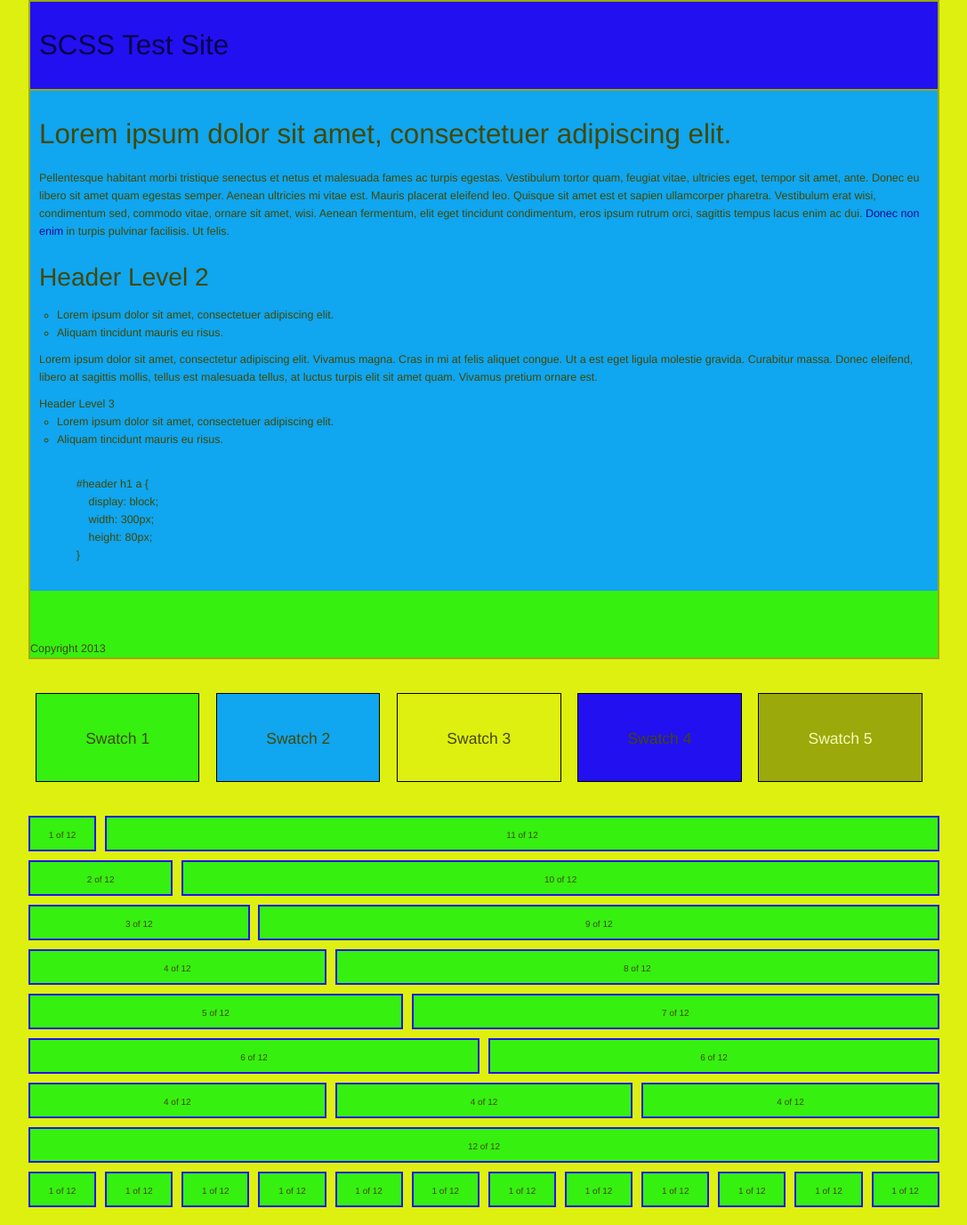
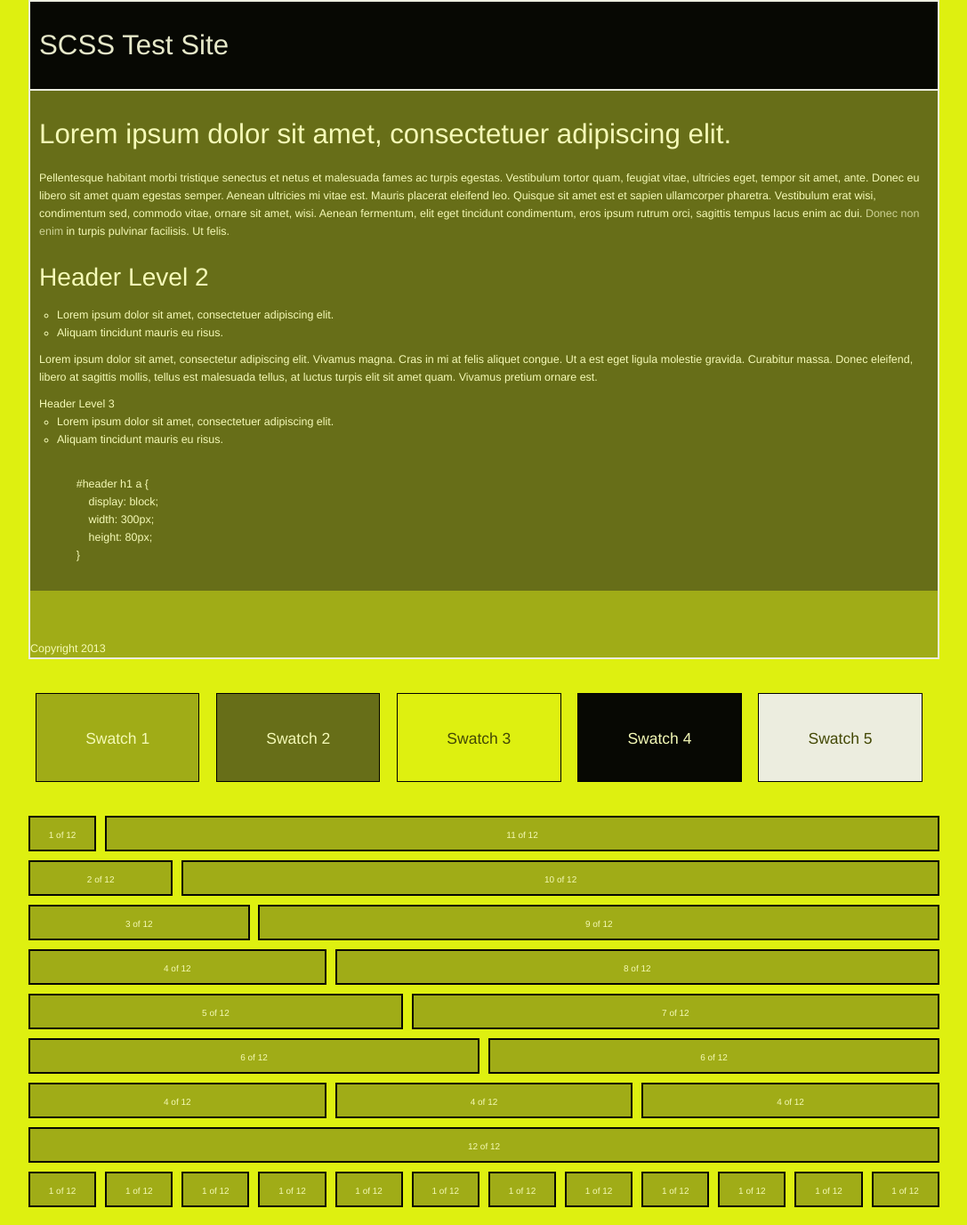
Before and after one commit to voodooGQ/scss_color_theory, a PHP site: page / in a window 1280 px wide. Shown: the whole page at 89% size, without its empty margins (96-1183 px from the left). Run offline with PHP 8.4, Linux system fonts and the light colour scheme; some web fonts are replaced.

Commit message:
Added logic for responsive breakpoints

```diff
--- a/assets/styles/css/screen.css
+++ b/assets/styles/css/screen.css
@@ -106,7 +106,7 @@ Site Variables
 /*
  * Palette Style
  *
- * Options: complimentary, analogous, triad, shades, split-complimentary, square {TODO: tetradic}
+ * Options: monochromatic, complimentary, analogous, triad, shades, split-complimentary, square
  */
 /**
  * Grid System Variables
@@ -175,6 +175,15 @@ Color Functions
  * @return {string}
  */
 /*
+ * Monochromatic function
+ * Returns various shades of the base supplied color
+ *
+ * @param {string} $color The base color
+ * @param {int} $swatch The swatch color modifier (default 3)
+ * @param {boolean} $brighten Whether we should brighten the color palette
+ * @return {string}
+ */
+/*
  * Split-Complimentary Color function
  * Returns Split-Complimentary palette of the base supplied color
  *
@@ -214,7 +223,7 @@ Site Variables
 /*
  * Palette Style
  *
- * Options: complimentary, analogous, triad, shades, split-complimentary, square {TODO: tetradic}
+ * Options: monochromatic, complimentary, analogous, triad, shades, split-complimentary, square
  */
 /**
  * Grid System Variables
@@ -292,6 +301,24 @@ Grid system calculator. Will define in px or % based on if responsive is chosen
   width: 100%;
 }
 
+@media all and (max-width: 1024px) {
+  .grid-col {
+    width: 50%;
+  }
+
+  .grid-col + .grid-col {
+    margin-left: 0;
+  }
+}
+@media all and (max-width: 480px) {
+  .grid-col {
+    width: 100%;
+  }
+
+  .grid-col + .grid-col {
+    margin-left: 0;
+  }
+}
 /**
  * Grid Wrapper mixin to set max-width and regular width
  */
@@ -337,36 +364,36 @@ ul, ol {
 }
 
 .wrapper {
-  background-color: #10a6f0;
-  color: #434805;
-  border: 2px solid #9ca90b;
+  background-color: #676e18;
+  color: #f5fab7;
+  border: 2px solid #eceddf;
   width: 1024px;
   margin: 0 auto;
   font-size: 1.25em;
 }
 .wrapper a {
   text-decoration: none;
-  color: #140990;
+  color: #ccd194;
 }
 .wrapper a:hover {
-  color: #4e3ff3;
+  color: #888f3d;
 }
 .wrapper code {
   font-family: "Droid Sans Mono" sans-serif;
 }
 
 .header {
-  background-color: #2210f0;
-  border-bottom: 2px solid #9ca90b;
-  color: #0a0548;
+  background-color: #070803;
+  border-bottom: 2px solid #eceddf;
+  color: #e6e8c9;
   padding: 10px;
 }
 
 .footer {
   height: 75px;
-  background: #36f010;
+  background: #a0ac17;
   padding-top: 55px;
-  color: #434805;
+  color: #f5fab7;
 }
 
 .content {
@@ -390,13 +417,13 @@ ul, ol {
 }
 
 .swatch-1 {
-  background-color: #36f010;
-  color: #434805;
+  background-color: #a0ac17;
+  color: #f5fab7;
 }
 
 .swatch-2 {
-  background-color: #10a6f0;
-  color: #434805;
+  background-color: #676e18;
+  color: #f5fab7;
 }
 
 .swatch-3 {
@@ -405,13 +432,13 @@ ul, ol {
 }
 
 .swatch-4 {
-  background-color: #2210f0;
-  color: #434805;
+  background-color: #070803;
+  color: #f5fab7;
 }
 
 .swatch-5 {
-  background-color: #9ca90b;
-  color: #f5fab7;
+  background-color: #eceddf;
+  color: #434805;
 }
 
 .wrapper_grid {
@@ -425,10 +452,37 @@ ul, ol {
 }
 
 .grid-col {
-  background-color: #36f010;
-  color: #434805;
+  background-color: #a0ac17;
+  color: #f5fab7;
   height: 40px;
   text-align: center;
   padding-top: 10px;
-  border: 2px solid #2210f0;
+  border: 2px solid #070803;
 }
+
+/* ---------------------------------------------------------------------
+Original Author: Shane Smith
+
+Responsive Breakpoint sheets
+------------------------------------------------------------------------ */
+/* ---------------------------------------------------------------------
+Original Author: Shane Smith
+
+Target Browsers: All
+Media Type: Screen, Projection
+Width: Large Breakpoint
+------------------------------------------------------------------------ */
+/* ---------------------------------------------------------------------
+Original Author: Shane Smith
+
+Target Browsers: All
+Media Type: Screen, Projection
+Width: Medium Breakpoint
+------------------------------------------------------------------------ */
+/* ---------------------------------------------------------------------
+Original Author: Shane Smith
+
+Target Browsers: All
+Media Type: Screen, Projection
+Width: Small Breakpoint
+------------------------------------------------------------------------ */
--- /dev/null
+++ b/assets/styles/scss/breakpoints/_breakpoint_import.scss
@@ -0,0 +1,9 @@
+/* ---------------------------------------------------------------------
+Original Author: Shane Smith
+
+Responsive Breakpoint sheets
+------------------------------------------------------------------------ */
+
+@import 'screen_large.scss';
+@import 'screen_medium.scss';
+@import 'screen_small.scss';
--- /dev/null
+++ b/assets/styles/scss/breakpoints/_screen_large.scss
@@ -0,0 +1,14 @@
+/* ---------------------------------------------------------------------
+Original Author: Shane Smith
+
+Target Browsers: All
+Media Type: Screen, Projection
+Width: Large Breakpoint
+------------------------------------------------------------------------ */
+
+@if($responsive == true) {
+    @media all and (min-width: ($breakpoint_medium + 1)) {
+
+
+    }
+}
--- /dev/null
+++ b/assets/styles/scss/breakpoints/_screen_medium.scss
@@ -0,0 +1,13 @@
+/* ---------------------------------------------------------------------
+Original Author: Shane Smith
+
+Target Browsers: All
+Media Type: Screen, Projection
+Width: Medium Breakpoint
+------------------------------------------------------------------------ */
+
+@if($responsive == true) {
+    @media all and (min-width: ($breakpoint_small + 1)) {
+
+    }
+}
--- /dev/null
+++ b/assets/styles/scss/breakpoints/_screen_small.scss
@@ -0,0 +1,13 @@
+/* ---------------------------------------------------------------------
+Original Author: Shane Smith
+
+Target Browsers: All
+Media Type: Screen, Projection
+Width: Small Breakpoint
+------------------------------------------------------------------------ */
+
+@if($responsive == true) {
+    @media all and (max-width: $breakpoint_small) {
+
+    }
+}
--- a/assets/styles/scss/partials/_color_functions.scss
+++ b/assets/styles/scss/partials/_color_functions.scss
@@ -189,6 +189,38 @@ Color Functions
 }
 
 /*
+ * Monochromatic function
+ * Returns various shades of the base supplied color
+ *
+ * @param {string} $color The base color
+ * @param {int} $swatch The swatch color modifier (default 3)
+ * @param {boolean} $brighten Whether we should brighten the color palette
+ * @return {string}
+ */
+@function monochromatic_color($color: $base_color, $swatch: 3) {
+    $hue: hue($color);
+    $saturation: saturation($color);
+    $lightness: lightness($color);
+    $shade_modifier: 5;
+
+    @if($swatch == 1) {
+        $saturation: $saturation - ($shade_modifier * 2);
+        $lightness: $lightness - $shade_modifier;
+    } @else if ($swatch == 2) {
+        $saturation: $saturation - $shade_modifer;
+        $lightness: $lightness - ($shade_modifier * 2);
+    } @else if ($swatch == 4) {
+        $saturation: $saturation + $shade_modifier;
+        $saturation: $saturation + ($shade_modifier * 2);
+    } @else if ($swatch == 5) {
+        $saturation: $saturation + ($shade_modifier * 2);
+        $lightness: $lightness + $shade_modifier;
+    }
+
+    @return hsl($hue, percentage_limits($saturation, false), percentage_limits($lightness, false));
+}
+
+/*
  * Split-Complimentary Color function
  * Returns Split-Complimentary palette of the base supplied color
  *
--- a/assets/styles/scss/partials/_color_variables.scss
+++ b/assets/styles/scss/partials/_color_variables.scss
@@ -59,4 +59,10 @@ $swatch-5: $base_color;
     $swatch-4: tetradic_color($base_color, 4, $brighten);
     $swatch-5: tetradic_color($base_color, 5, $brighten);
 
+} @else if $palette_style == 'monochromatic' {
+    $swatch-1: monochromatic_color($base_color, 1, $brighten);
+    $swatch-2: monochromatic_color($base_color, 2, $brighten);
+    $swatch-4: tetradic_color($base_color, 4, $brighten);
+    $swatch-5: tetradic_color($base_color, 5, $brighten);
+
 }
--- a/assets/styles/scss/partials/_grid.scss
+++ b/assets/styles/scss/partials/_grid.scss
@@ -47,6 +47,31 @@ $grid_width: 0;
 
 }
 
+@if($responsive == true) {
+    // Breakpoint shifts for grid $medium
+    @if($grid_break_at_medium == true) {
+        @media all and (max-width: ($breakpoint_medium)) {
+            .grid-col {
+                width: 50%;
+            }
+
+            .grid-col + .grid-col {
+                margin-left: 0;
+            }
+        }
+    }
+    // Breakpoint shifts for grid $small
+    @media all and (max-width: $breakpoint_small) {
+      .grid-col {
+        width: 100%;
+      }
+
+      .grid-col + .grid-col {
+        margin-left: 0;
+      }
+    }
+}
+
 /**
  * Grid Wrapper mixin to set max-width and regular width
  */
--- a/assets/styles/scss/partials/_variables.scss
+++ b/assets/styles/scss/partials/_variables.scss
@@ -19,15 +19,17 @@ $tint_adjustment_percentage: 15;
 /*
  * Palette Style
  *
- * Options: complimentary, analogous, triad, shades, split-complimentary, square {TODO: tetradic}
+ * Options: monochromatic, complimentary, analogous, triad, shades, split-complimentary, square
  */
+
+// $palette_style: 'monochromatic'
 // $palette_style: 'complimentary';
 // $palette_style: 'analogous';
 // $palette_style: 'triad';
-// $palette_style: 'shades';
+$palette_style: 'shades';
 // $palette_style: 'split-complimentary';
 // $palette_style: 'square';
-$palette_style: 'tetradic';
+// $palette_style: 'tetradic';
 
 $site_width: 1024;
 
@@ -38,6 +40,9 @@ $grid: true;
 $responsive: true;
 $columns: 12;
 $gutter: 10;
+$breakpoint_medium: 1024px;
+$breakpoint_small: 480px;
+$grid_break_at_medium: true;
 
 /**
  * Other Site Variables
--- a/assets/styles/scss/screen.scss
+++ b/assets/styles/scss/screen.scss
@@ -146,3 +146,5 @@ ul, ol {
     padding-top: 10px;
     border: 2px solid $swatch-4;
 }
+
+@import 'breakpoints/breakpoint_import';
```
